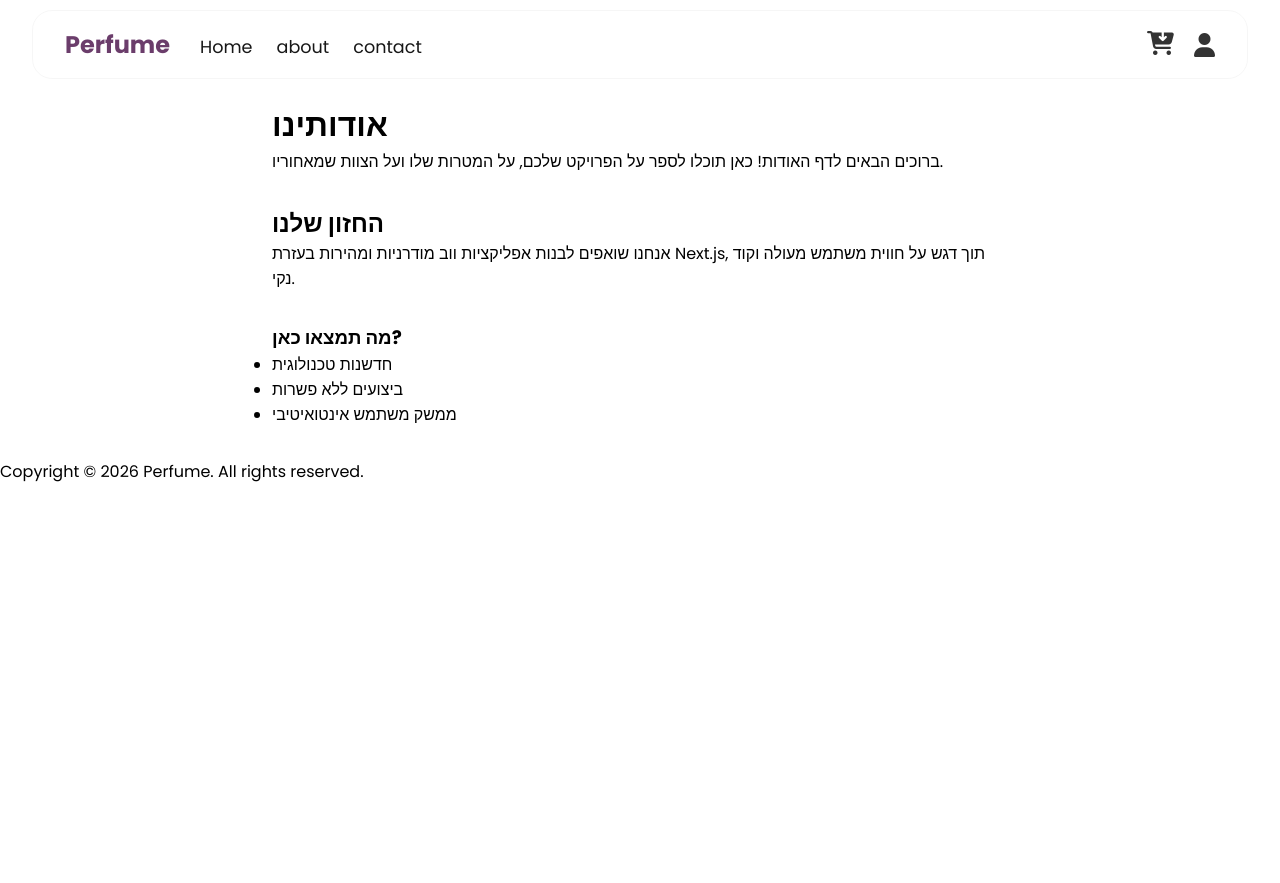
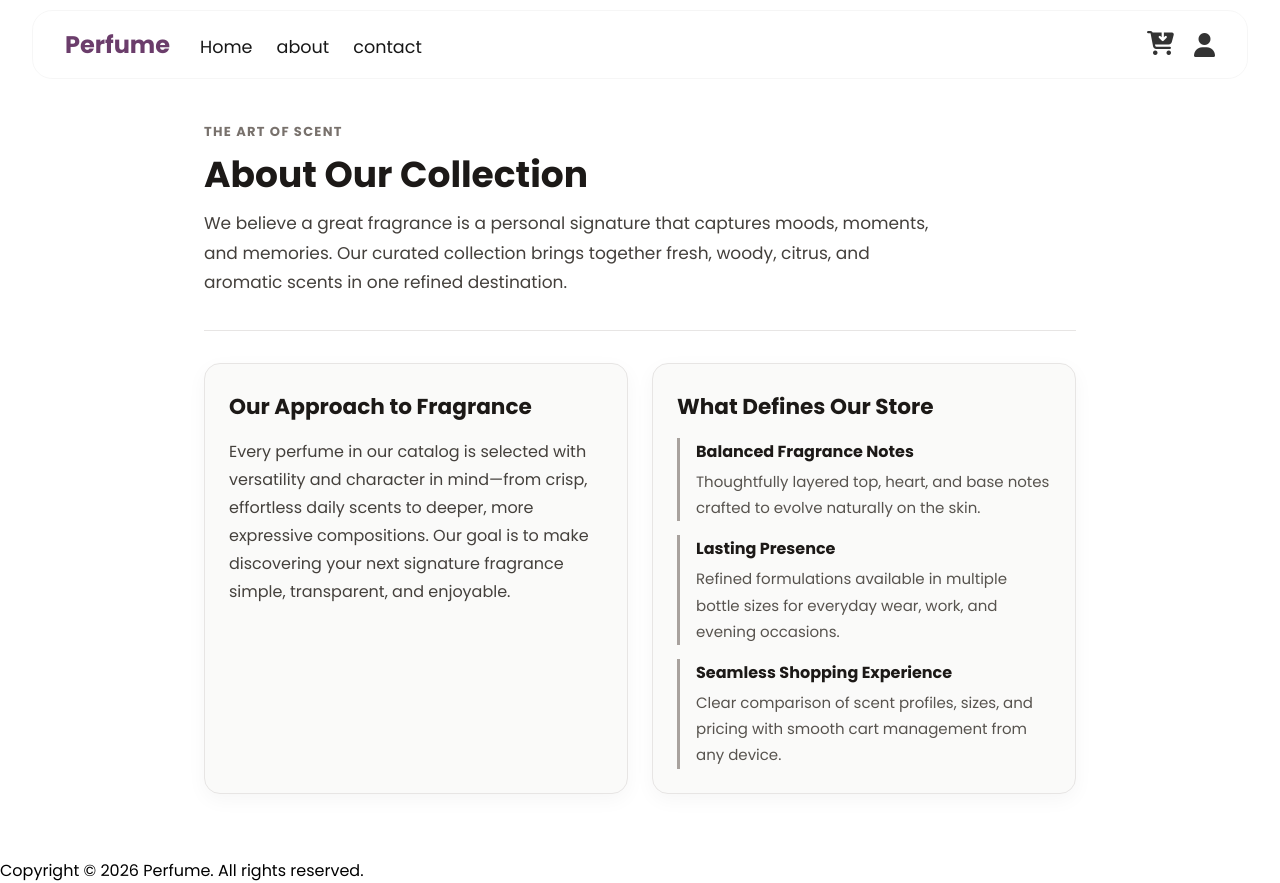
Before and after one commit to benjamin-dreje/perfume, a Next.js app in the folder frontend/: page /about in a window 1280 px wide. Before the commit the page ends 800 px from the top, so only its background shows below. Built offline with nearby package versions, Linux system fonts and the light colour scheme.

Commit message:
feat: add About page styling and structure

```diff
--- /dev/null
+++ b/frontend/src/app/about/about.css
@@ -0,0 +1,106 @@
+.about-page {
+  direction: ltr;
+  max-width: 920px;
+  margin: 0 auto;
+  padding: 3rem 1.5rem 4rem;
+  color: #1c1917;
+  line-height: 1.75;
+}
+
+.about-hero {
+  padding-bottom: 2rem;
+  border-bottom: 1px solid #e7e5e4;
+}
+
+.about-eyebrow {
+  display: inline-block;
+  margin-bottom: 0.5rem;
+  font-size: 0.8125rem;
+  font-weight: 600;
+  letter-spacing: 0.1em;
+  color: #78716c;
+}
+
+.about-hero h1 {
+  margin: 0 0 0.75rem;
+  font-size: 2.25rem;
+  font-weight: 700;
+  line-height: 1.25;
+  color: #1c1917;
+}
+
+.about-lead {
+  margin: 0;
+  font-size: 1.0625rem;
+  color: #44403c;
+  max-width: 68ch;
+}
+
+.about-grid {
+  display: grid;
+  grid-template-columns: repeat(2, minmax(0, 1fr));
+  gap: 1.5rem;
+  margin-top: 2rem;
+}
+
+.about-card {
+  background-color: #fafaf9;
+  border: 1px solid #e7e5e4;
+  border-radius: 16px;
+  padding: 1.5rem;
+  box-shadow: 0 6px 20px rgba(28, 25, 23, 0.04);
+}
+
+.about-card h2 {
+  margin: 0 0 0.75rem;
+  font-size: 1.35rem;
+  font-weight: 700;
+  color: #1c1917;
+}
+
+.about-card p {
+  margin: 0;
+  color: #44403c;
+}
+
+.about-list {
+  list-style: none;
+  margin: 0;
+  padding: 0;
+  display: flex;
+  flex-direction: column;
+  gap: 0.85rem;
+}
+
+.about-list li {
+  display: flex;
+  flex-direction: column;
+  gap: 0.2rem;
+  padding-left: 1rem;
+  border-left: 3px solid #a8a29e;
+}
+
+.about-list strong {
+  font-size: 1rem;
+  color: #1c1917;
+}
+
+.about-list span {
+  font-size: 0.9375rem;
+  color: #57534e;
+}
+
+@media (max-width: 720px) {
+  .about-page {
+    padding: 2rem 1rem 3rem;
+  }
+
+  .about-hero h1 {
+    font-size: 1.75rem;
+  }
+
+  .about-grid {
+    grid-template-columns: 1fr;
+    gap: 1.25rem;
+  }
+}
--- a/frontend/src/app/about/page.js
+++ b/frontend/src/app/about/page.js
@@ -1,29 +1,59 @@
+import "./about.css";
+
+const HIGHLIGHTS = [
+  {
+    title: "Balanced Fragrance Notes",
+    description:
+      "Thoughtfully layered top, heart, and base notes crafted to evolve naturally on the skin.",
+  },
+  {
+    title: "Lasting Presence",
+    description:
+      "Refined formulations available in multiple bottle sizes for everyday wear, work, and evening occasions.",
+  },
+  {
+    title: "Seamless Shopping Experience",
+    description:
+      "Clear comparison of scent profiles, sizes, and pricing with smooth cart management from any device.",
+  },
+];
 
 export default function AboutPage() {
   return (
-    <main style={{ padding: '2rem', maxWidth: '800px', margin: '0 auto' }}>
-      <h1>אודותינו</h1>
-      <p>
-        ברוכים הבאים לדף האודות! כאן תוכלו לספר על הפרויקט שלכם,
-        על המטרות שלו ועל הצוות שמאחוריו.
-      </p>
+    <main className="about-page">
+      <header className="about-hero">
+        <span className="about-eyebrow">THE ART OF SCENT</span>
+        <h1>About Our Collection</h1>
+        <p className="about-lead">
+          We believe a great fragrance is a personal signature that captures
+          moods, moments, and memories. Our curated collection brings together
+          fresh, woody, citrus, and aromatic scents in one refined destination.
+        </p>
+      </header>
 
-      <section style={{ marginTop: '2rem' }}>
-        <h2>החזון שלנו</h2>
-        <p>
-          אנחנו שואפים לבנות אפליקציות ווב מודרניות ומהירות בעזרת Next.js,
-          תוך דגש על חווית משתמש מעולה וקוד נקי.
-        </p>
-      </section>
+      <div className="about-grid">
+        <section className="about-card" aria-labelledby="vision-heading">
+          <h2 id="vision-heading">Our Approach to Fragrance</h2>
+          <p>
+            Every perfume in our catalog is selected with versatility and
+            character in mind—from crisp, effortless daily scents to deeper,
+            more expressive compositions. Our goal is to make discovering your
+            next signature fragrance simple, transparent, and enjoyable.
+          </p>
+        </section>
 
-      <section style={{ marginTop: '2rem' }}>
-        <h3>מה תמצאו כאן?</h3>
-        <ul>
-          <li>חדשנות טכנולוגית</li>
-          <li>ביצועים ללא פשרות</li>
-          <li>ממשק משתמש אינטואיטיבי</li>
-        </ul>
-      </section>
+        <section className="about-card" aria-labelledby="highlights-heading">
+          <h2 id="highlights-heading">What Defines Our Store</h2>
+          <ul className="about-list">
+            {HIGHLIGHTS.map((item) => (
+              <li key={item.title}>
+                <strong>{item.title}</strong>
+                <span>{item.description}</span>
+              </li>
+            ))}
+          </ul>
+        </section>
+      </div>
     </main>
   );
 }
```
